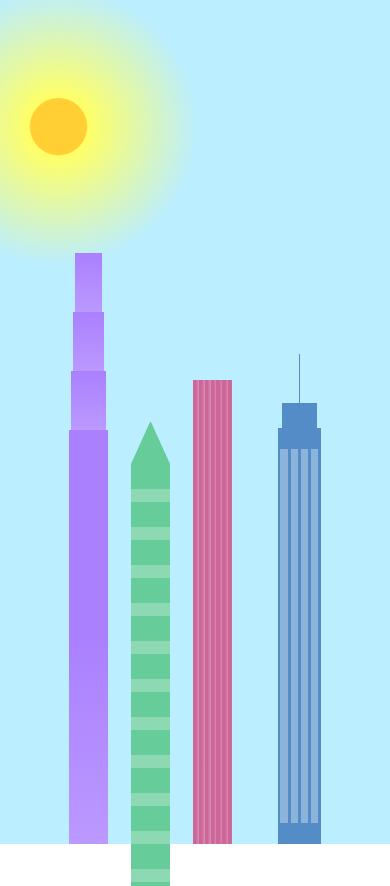
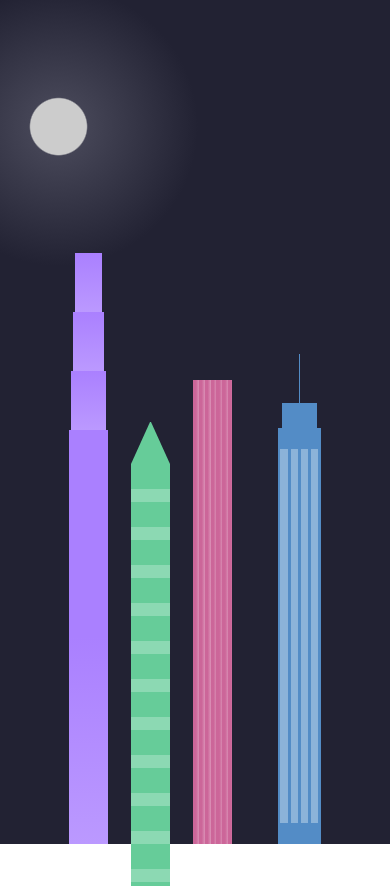
Before and after one commit to AakashRao-dev/freecodecamp-projects, a plain HTML site: page responsive-web-design/02-building-art/index.html in a window 390 px wide. Drawn offline with Linux system fonts and the light colour scheme.

Commit message:
[Building-Art] change of sky from day to night using media query

```diff
--- a/responsive-web-design/02-building-art/styles.css
+++ b/responsive-web-design/02-building-art/styles.css
@@ -291,3 +291,15 @@ body {
     #bbeeff 100%
   );
 }
+
+@media (max-width: 1000px) {
+  .sky {
+    background: radial-gradient(
+      closest-corner circle at 15% 15%,
+      #ccc,
+      #ccc 20%,
+      #445 21%,
+      #223 100%
+    );
+  }
+}
```
